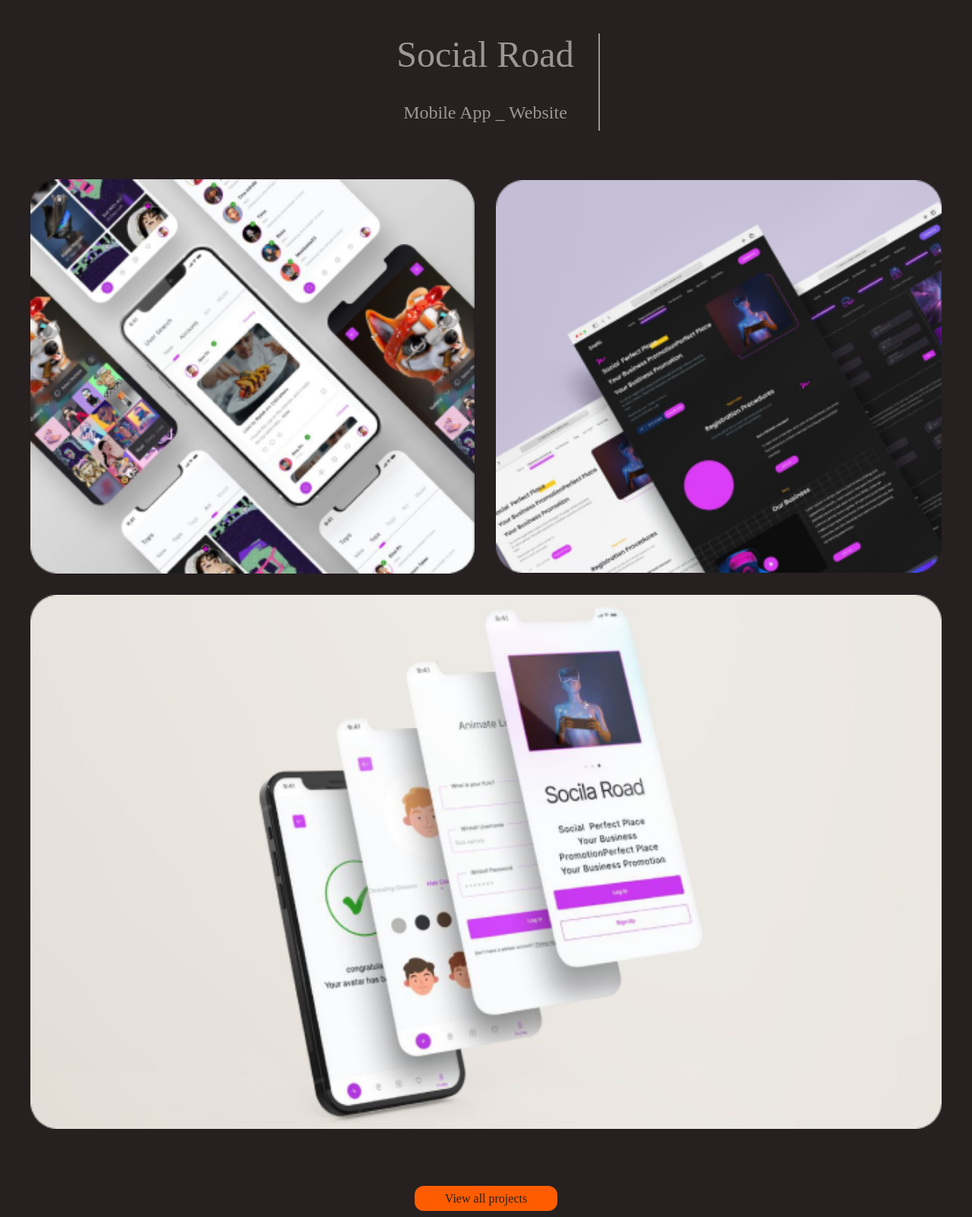
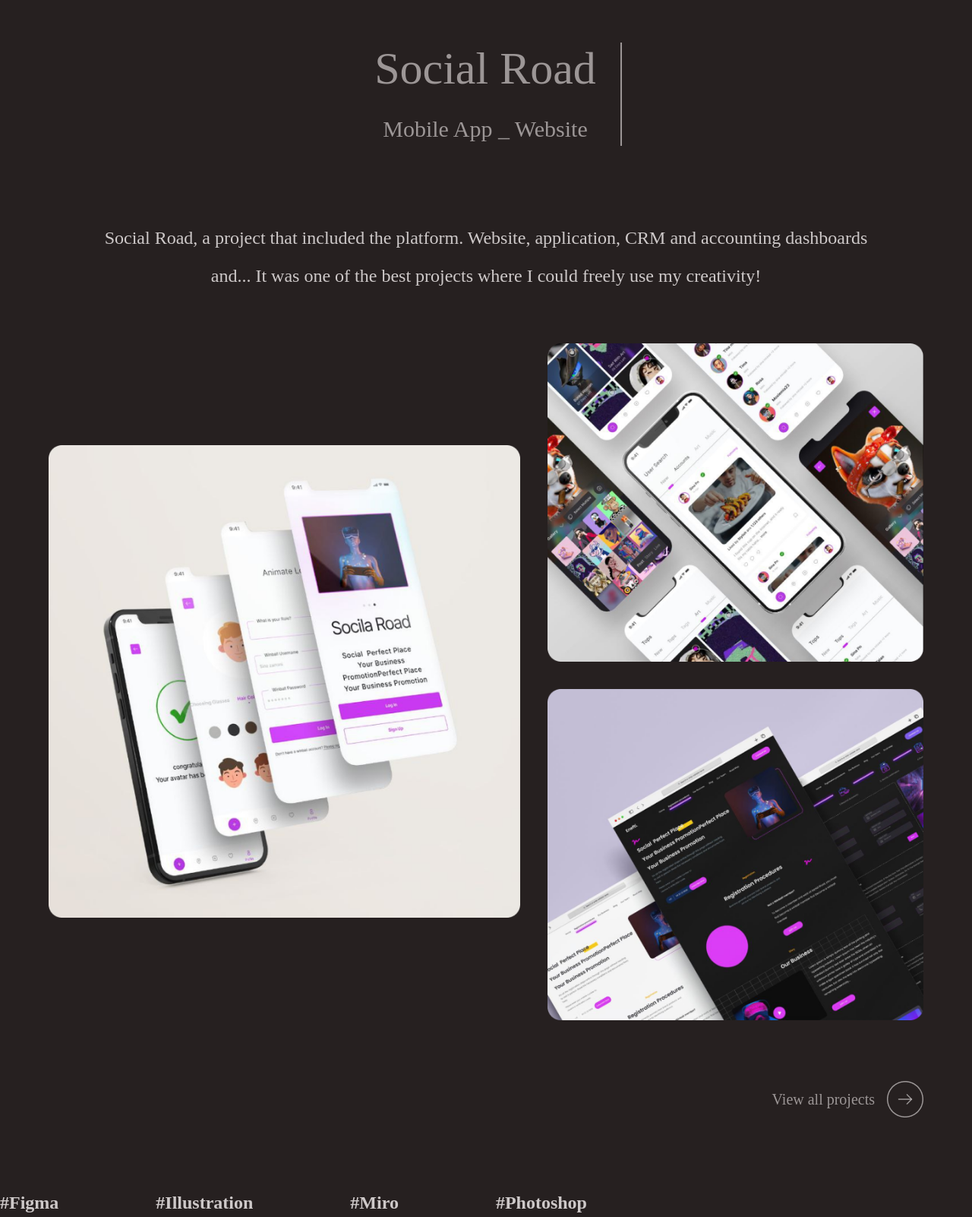
Before and after one commit to saeedshpc/nana-design, a website: page index.html in a window 1280 px wide. Shown: the part 2020-3622 px from the top of the page at 76% size. Drawn offline with Linux system fonts and the light colour scheme; a web font is replaced by a local one.

Commit message:
changing product images html and finishing products section desktop changes

```diff
--- a/index.html
+++ b/index.html
@@ -141,7 +141,7 @@
       <div class="my-20 px-10 md:px-18 text-textColor text-center">
         <div class="flex flex-col items-center justify-between">
           <h3
-            class="inline-block px-8 py-2 leading-10 text-2xl md:text-5xl font-semibold md:font-medium mb-16 border-l-2 border-textColor"
+            class="inline-block px-8 py-2 leading-10 text-2xl md:text-5xl lg:text-6xl font-semibold md:font-medium mb-16 border-l-2 border-textColor"
           >
             My Projects!
           </h3>
@@ -149,49 +149,90 @@
           <div
             class="inline-block px-8 py-1 leading-10 text-2xl font-semibold md:font-medium mb-16 border-r-2 border-textColor"
           >
-            <h3 class="mb-4 md:mb-8 md:text-5xl">Social Road</h3>
-            <h3>Mobile App _ Website</h3>
+            <h3 class="mb-4 md:mb-8 md:text-5xl lg:text-6xl">Social Road</h3>
+            <h3 class="lg:text-3xl">Mobile App _ Website</h3>
           </div>
+          <p
+            class="hidden text-[#CEC9C9] lg:block mt-8 mb-16 max-w-5xl mx-auto text-center leading-[50px] text-2xl"
+          >
+            Social Road, a project that included the platform. Website,
+            application, CRM and accounting dashboards and... It was one of the
+            best projects where I could freely use my creativity!
+          </p>
         </div>
         <!-- image products -->
         <div
-          class="flex flex-col md:flex-row md:flex-wrap items-center md:justify-between gap-9 md:gap-7"
+          class="lg:max-w-6xl mx-auto flex flex-col lg:flex-row-reverse items-center justify-center gap-9"
+        >
+          <!-- image group -->
+          <div
+            class="flex flex-col md:flex-row lg:flex-col items-center justify-center gap-9"
           >
             <!-- mobile images -->
             <img class="md:hidden" src="/images/product1.png" alt="" />
             <img class="md:hidden" src="/images/product2.png" alt="" />
-          <img
-            class="md:hidden"
-            class="md:basis-full"
-            src="/images/product3.png"
-            alt=""
-          />
 
             <!-- tablet images -->
-
             <img
-            class="hidden md:inline md:grow"
+              class="hidden md:inline lg:hidden"
               src="/images/product1-tablet.png"
               alt=""
             />
             <img
-            class="hidden md:inline md:grow"
+              class="hidden md:inline lg:hidden"
               src="/images/product2-tablet.png"
               alt=""
             />
+
+            <!-- desktop images -->
             <img
-            class="hidden md:inline md:basis-full"
+              class="hidden lg:inline"
+              src="/images/product1-desktop.png"
+              alt=""
+            />
+            <img
+              class="hidden lg:inline"
+              src="/images/product2-desktop.png.png"
+              alt=""
+            />
+          </div>
+          <!-- image box -->
+          <div>
+            <!-- mobile image -->
+            <img class="md:hidden" src="/images/product3.png" alt="" />
+            <!-- tablet image -->
+            <img
+              class="hidden md:inline lg:hidden"
               src="/images/product3-tablet.png"
               alt=""
             />
+            <!-- desktop image -->
+            <img
+              class="hidden lg:inline"
+              src="/images/product3-desktop.png.png"
+              alt=""
+            />
           </div>
+        </div>
+
         <!-- products button -->
-        <div class="mt-14 md:mt-20">
+        <div
+          class="lg:max-w-6xl mx-auto mt-14 md:mt-20 flex justify-center items-center lg:justify-end"
+        >
           <a
-            class="px-10 py-2 bg-[#FF5C00] text-[#262020] rounded-xl font-medium"
+            class="lg:hidden px-10 py-2 bg-[#FF5C00] text-[#262020] rounded-xl font-medium"
             href="#"
             >View all projects</a
           >
+          <div class="hidden lg:block">
+            <a
+              class="flex items-center gap-4 hover:text-[#CEC9C9] duration-200"
+              href="#"
+            >
+              <span class="text-xl font-medium">View all projects</span>
+              <img src="/images/learn-more-icon.png" alt="" />
+            </a>
+          </div>
         </div>
       </div>
     </section>
```
Also changed, not shown: css/style.css, images/learn-more-icon.png (added), images/product1-desktop.png (added), images/product2-desktop.png.png (added), images/product3-desktop.png.png (added). Lines whose indentation alone changed are shown as unchanged.
